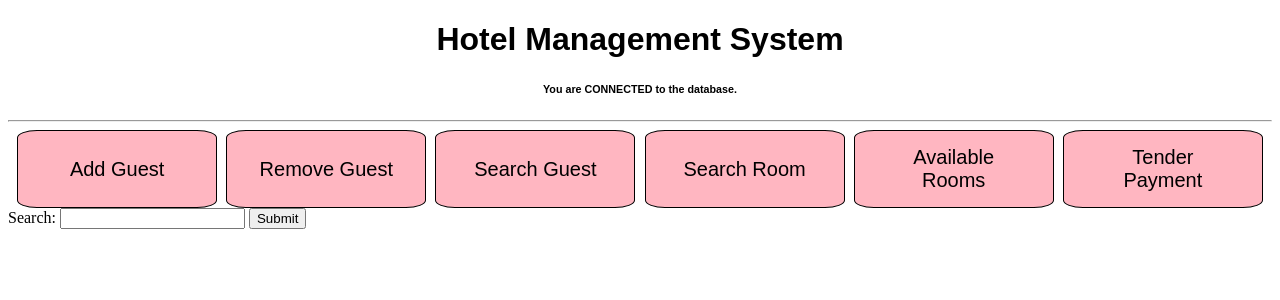
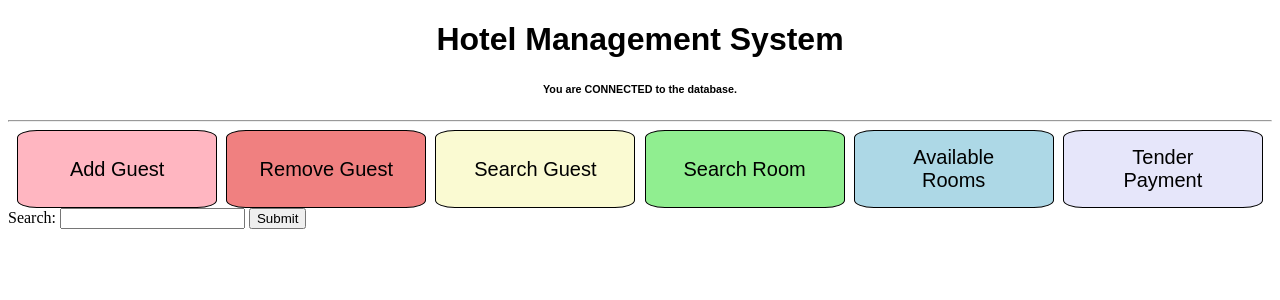
Before and after one commit to j-harr/www, a PHP site: page /HMSystem/index.php in a window 1280 px wide. Shown: the top 300 px of the page. Run offline with PHP 8.4, Linux system fonts and the light colour scheme.

Commit message:
Updated page

```diff
--- a/html/HMSystem/index.php
+++ b/html/HMSystem/index.php
@@ -34,11 +34,11 @@ echo "CONNECTED";
         <hr>
         <div class="function-select-bar">
             <button class="menuButton" id="function1">Add Guest</button>
-            <button class="menuButton" id="function2">Remove Guest</button>
-            <button class="menuButton" id="function3">Search Guest</button>
-            <button class="menuButton" id="function4">Search Room</button>
-            <button class="menuButton" id="function5">Available Rooms</button>
-            <button class="menuButton" id="function6">Tender Payment</button>
+            <button class="menuButton f2btn">Remove Guest</button>
+            <button class="menuButton f3btn" id="function3">Search Guest</button>
+            <button class="menuButton f4btn" id="function4">Search Room</button>
+            <button class="menuButton f5btn" id="function5">Available Rooms</button>
+            <button class="menuButton f6btn" id="function6">Tender Payment</button>
         </div>
         <form name="searchBox" onsubmit="return validateForm()" method="post">
         Search: <input type="text" name="fName">
```
